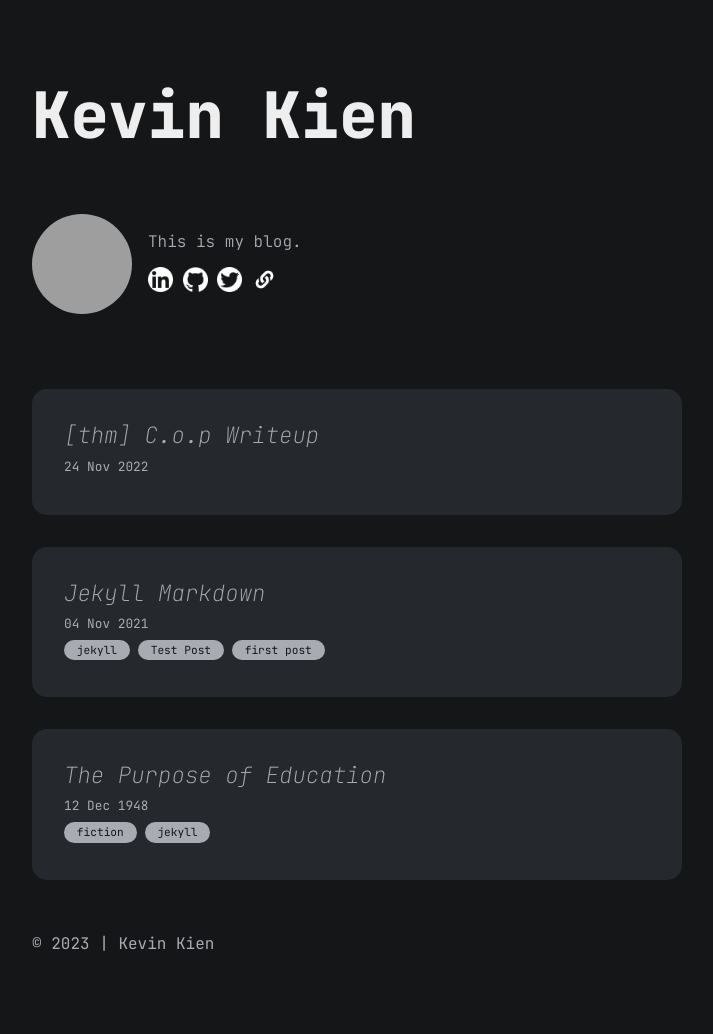
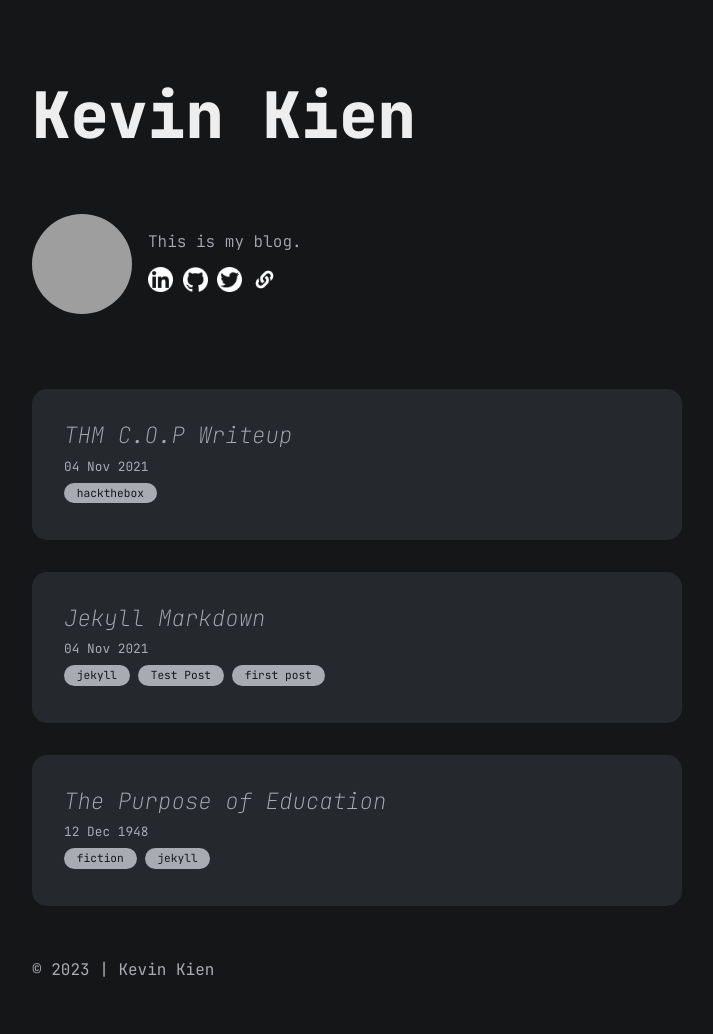
Before and after one commit to KevinKien/KevinKien.github.io, a Jekyll site: the page built from index.md, in a window 1280 px wide. Shown: the whole page, without its empty margins (283-996 px from the left). Built offline with Jekyll 4.4.1, drawn with Linux system fonts in a browser that asks for light colours; before the commit the page ends 1008 px from its top, so only the background shows below that; grey boxes are pictures that could not be loaded.

Commit message:
Update 2022-11-24-[THM]-C.O.P-Writeup.md

```diff
--- a/all_collections/_posts/2022-11-24-[THM]-C.O.P-Writeup.md
+++ b/all_collections/_posts/2022-11-24-[THM]-C.O.P-Writeup.md
@@ -1,4 +1,9 @@
-
+---
+layout: post
+title: THM C.O.P Writeup
+date: 2021-11-04
+categories: ["hackthebox"]
+---
 
 # Phân Tích Code
 Vì đề bài cho source code nên mình sẽ tiến hành phần tích mã nguồn để xem ứng dụng có những chức năng gì và luồng của code như thế nào.
```
